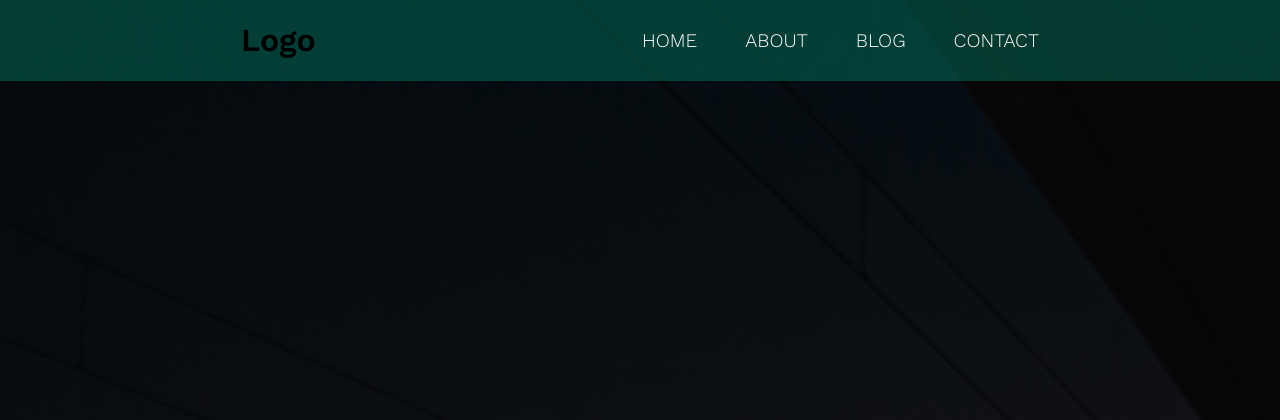
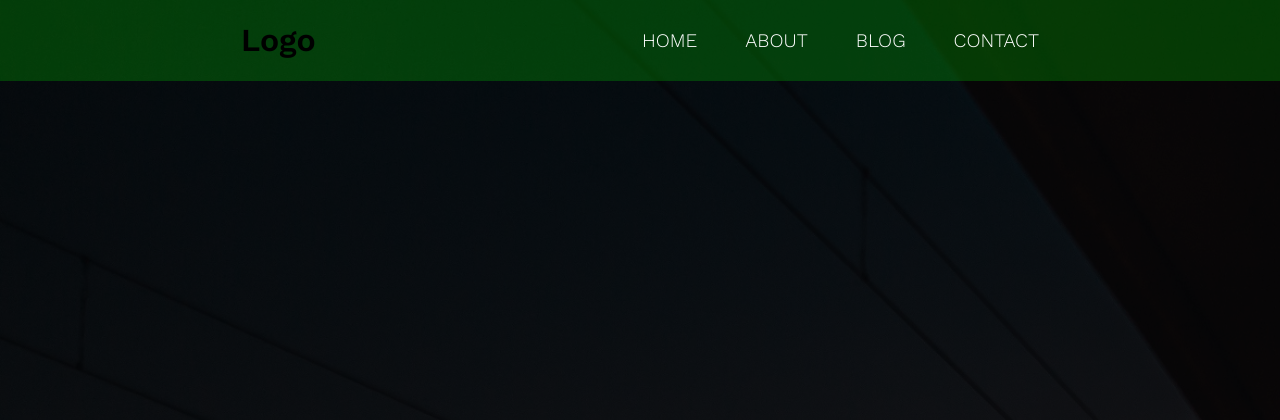
Before and after one commit to waxx567/cake-flower, a Flask app: page / in a window 1280 px wide. Shown: the top 420 px of the page. Run offline with Flask 2, Linux system fonts and the light colour scheme.

Commit message:
Update style.css

```diff
--- a/static/css/style.css
+++ b/static/css/style.css
@@ -1,7 +1,8 @@
 @import url('https://fonts.googleapis.com/css?family=Work+Sans:300,600');
 
+/* Background colour and opacity for header bar */
 :root {
-    --background: rgba(0, 214, 170, .25)
+    --background: rgba(0, 214, 0, .25)
 }
 
 *, *::before, *::after {
```
